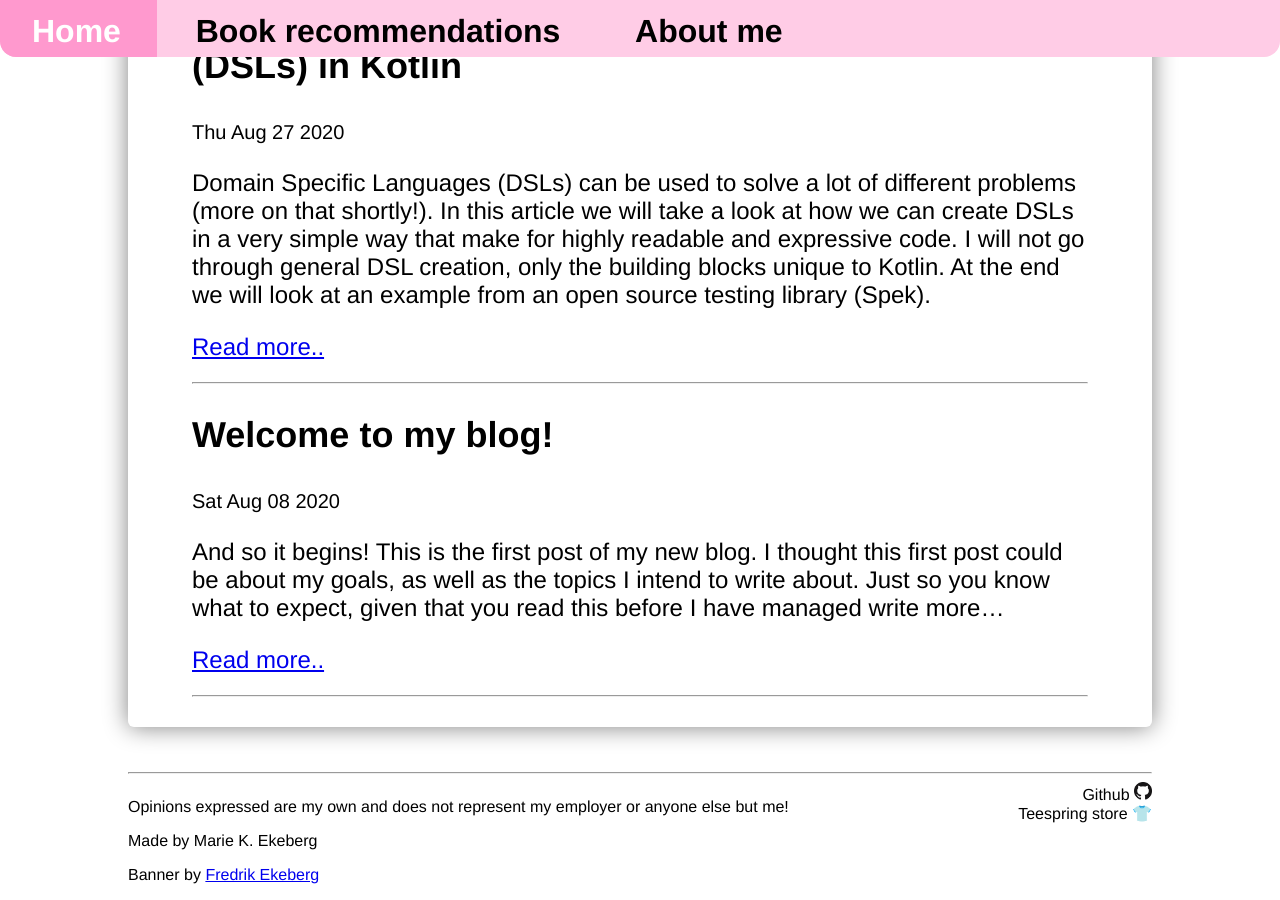
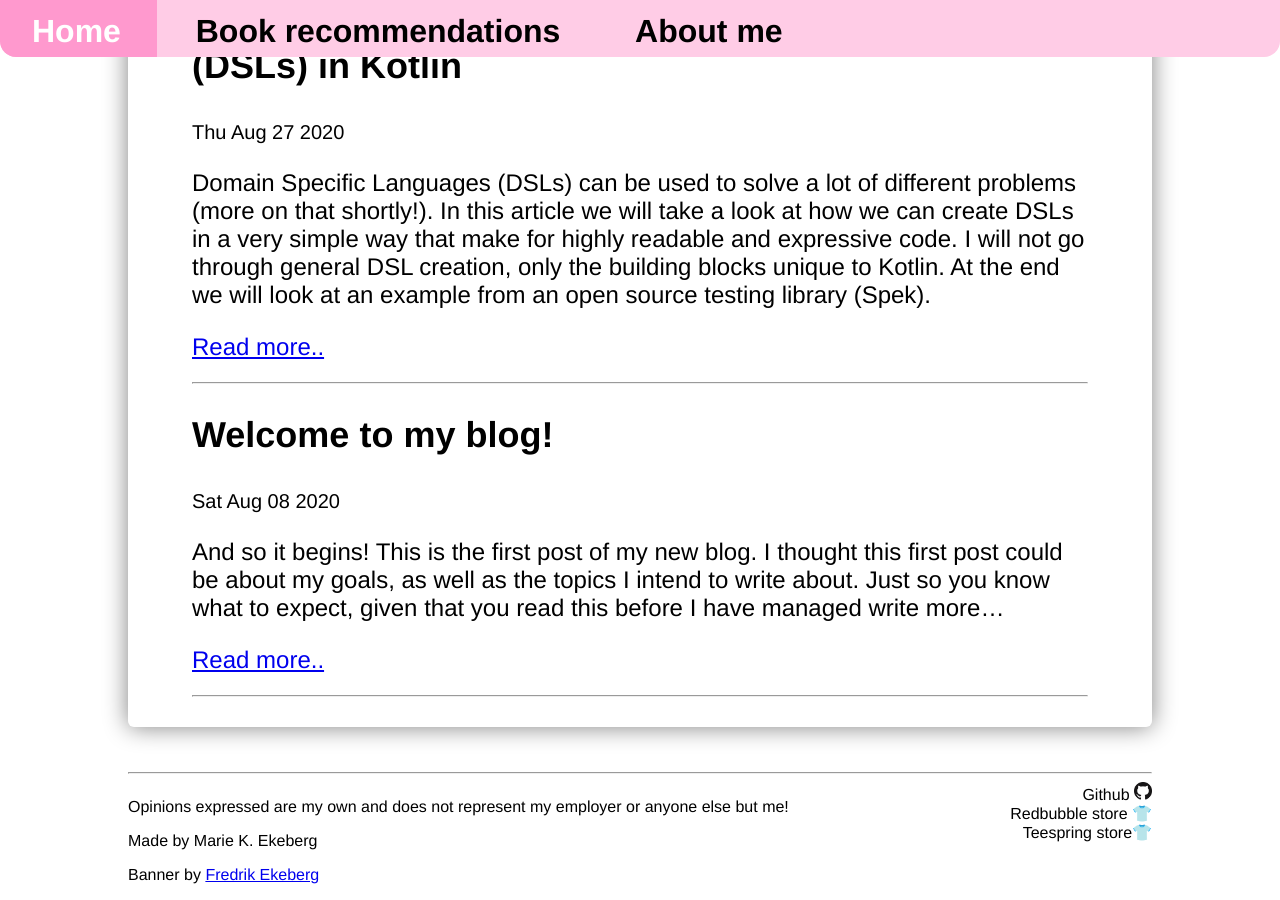
Before and after one commit to themkat/themkat.github.io, a Jekyll site: the page built from index.html, in a window 1280 px wide and 900 px high, scrolled down 3179 px. Built offline with Jekyll 4.4.1, drawn with Linux system fonts in a browser that asks for light colours; nearby versions of some CDN libraries; comment, search, counter and statistics services are not loaded; a style sheet for code colours, icons or effects is not loaded.

Commit message:
[SKIP] Added link to redbubble store.

```diff
--- a/_layouts/default.html
+++ b/_layouts/default.html
@@ -101,7 +101,8 @@
 			<!-- TODO: make these as a list on the left side. Name + icon (link) -->
 			<div class="external-links">
 				<a href="http://github.com/themkat">Github <img src="{{ "assets/img/github.png" | relative_url }}" /></a>
-				<a href="https://teespring.com/stores/cross-compile">Teespring store 👕</a>
+				<a href="https://www.redbubble.com/people/themkat/shop">Redbubble store 👕</a>
+				<a href="https://teespring.com/stores/cross-compile">Teespring store👕</a>
 			</div>
 		</div>
 
```
